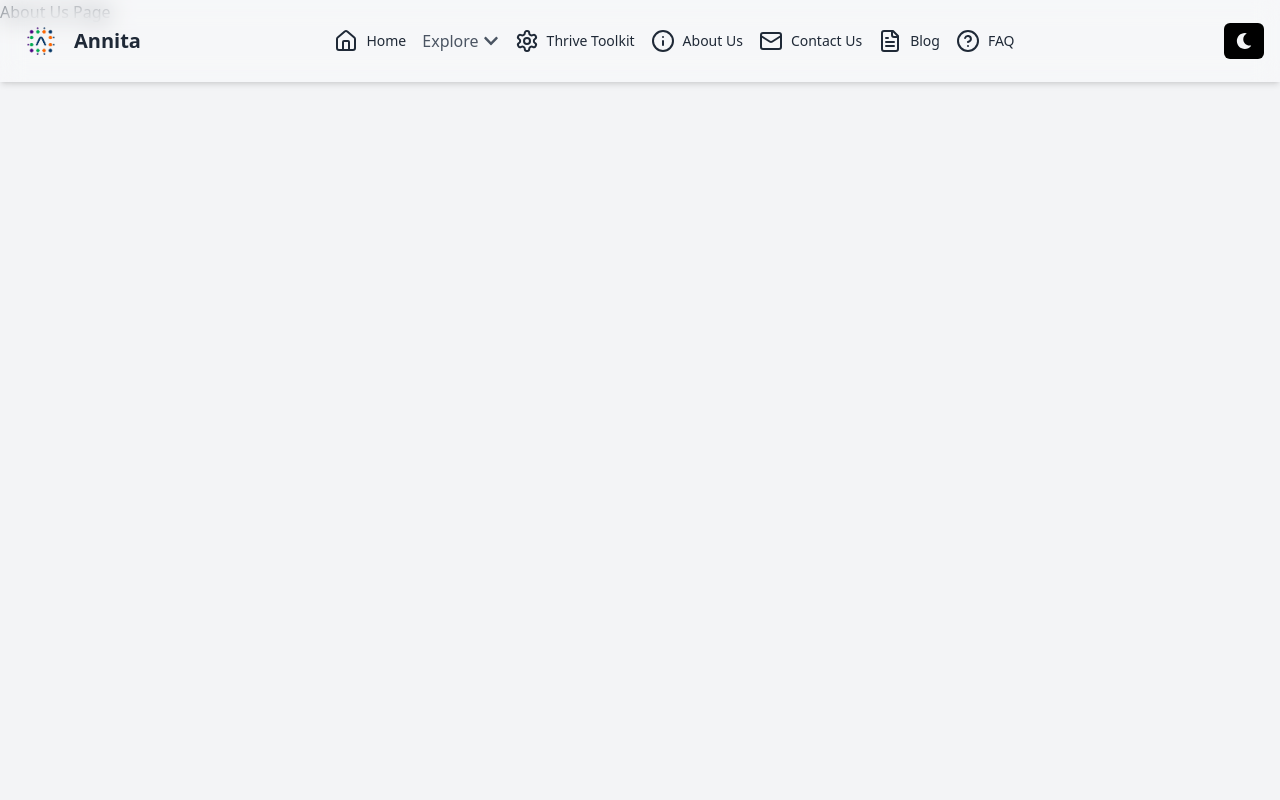
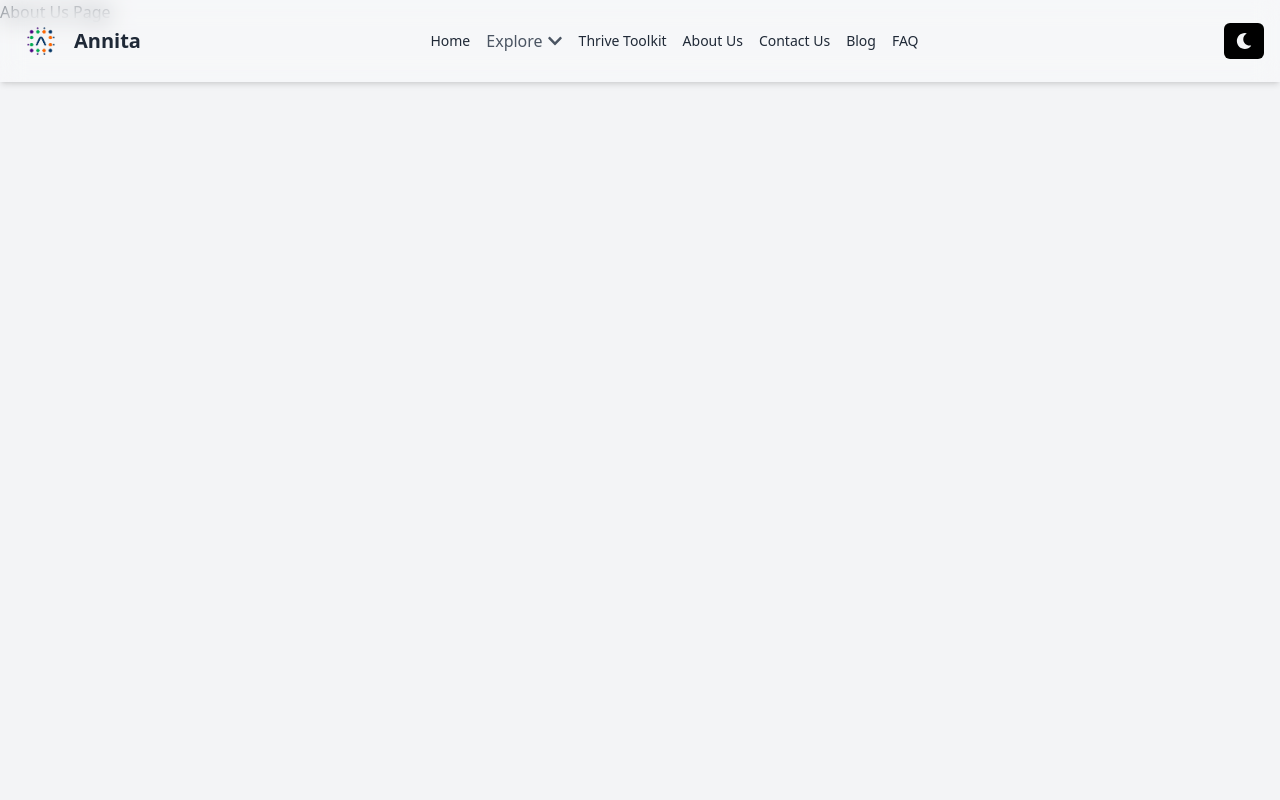
Before and after one commit to MorganTheTechEthusiast/annita-website, a Next.js app: page /about in a window 1280 px wide. Shown: the top 800 px of the page. Built offline with nearby package versions, Linux system fonts and the light colour scheme.

Commit message:
Remove Icons from Navbar Links for Cleaner Design
- Eliminated all icon components from navigation links to enhance visual clarity.
- Maintained existing text and hover effects for a consistent user experience.
- Ensured responsive design remains intact across different screen sizes.

```diff
--- a/components/Navbar.jsx
+++ b/components/Navbar.jsx
@@ -3,16 +3,6 @@
 import Link from "next/link";
 import { useState, useEffect } from "react";
 import { FaBars, FaTimes, FaSun, FaMoon } from "react-icons/fa";
-import {
-  Home,
-  ShoppingCart,
-  Users,
-  Settings,
-  Info,
-  Mail,
-  FileText,
-  HelpCircle,
-} from "lucide-react";
 import Image from "next/image";
 import { Button } from "./ui/button";
 import Dropdown from "./Dropdown";
@@ -57,7 +47,7 @@ const Navbar = () => {
             href="/"
             className="text-gray-800 transition-all dark:text-white hover:text-vibrant-purple flex items-center text-sm"
           >
-            <Home className="mr-2" /> Home
+            Home
           </Link>
           <Dropdown className="text-gray-800 transition-all dark:text-white hover:text-vibrant-purple flex items-center text-sm">
             Explore
@@ -66,31 +56,31 @@ const Navbar = () => {
             href="/thrive-toolkit"
             className="text-gray-800 transition-all dark:text-white hover:text-vibrant-purple flex items-center text-sm"
           >
-            <Settings className="mr-2" /> Thrive Toolkit
+            Thrive Toolkit
           </Link>
           <Link
             href="/about"
             className="text-gray-800 transition-all dark:text-white hover:text-vibrant-purple flex items-center text-sm"
           >
-            <Info className="mr-2" /> About Us
+            About Us
           </Link>
           <Link
             href="/contact"
             className="text-gray-800 transition-all dark:text-white hover:text-vibrant-purple flex items-center text-sm"
           >
-            <Mail className="mr-2" /> Contact Us
+            Contact Us
           </Link>
           <Link
             href="/blog"
             className="text-gray-800 transition-all dark:text-white hover:text-vibrant-purple flex items-center text-sm"
           >
-            <FileText className="mr-2" /> Blog
+            Blog
           </Link>
           <Link
             href="/faq"
             className="text-gray-800 transition-all dark:text-white hover:text-vibrant-purple flex items-center text-sm"
           >
-            <HelpCircle className="mr-2" /> FAQ
+            FAQ
           </Link>
         </div>
         <div className="flex items-center">
@@ -118,7 +108,7 @@ const Navbar = () => {
                 href="/"
                 className="text-gray-800 dark:text-white hover:text-vibrant-purple transition-colors flex items-center text-sm"
               >
-                <Home className="mr-2" /> Home
+                Home
               </Link>
             </li>
             <li>
@@ -131,15 +121,15 @@ const Navbar = () => {
                 href="/thrive-toolkit"
                 className="text-gray-800 dark:text-white hover:text-vibrant-purple flex items-center text-sm"
               >
-                <Settings className="mr-2" /> Thrive Toolkit
+                Thrive Toolkit
               </Link>
             </li>
             <li>
               <Link
                 href="/about"
-                className="text-gray-800 dark:text-white hover:text-vibrant-yellow flex items-center text-sm"
+                className="text-gray-800 dark:text-white hover:text-vibrant-purple flex items-center text-sm"
               >
-                <Info className="mr-2" /> About Us
+                About Us
               </Link>
             </li>
             <li>
@@ -147,7 +137,7 @@ const Navbar = () => {
                 href="/contact"
                 className="text-gray-800 dark:text-white hover:text-vibrant-purple flex items-center text-sm"
               >
-                <Mail className="mr-2" /> Contact Us
+                Contact Us
               </Link>
             </li>
             <li>
@@ -155,7 +145,7 @@ const Navbar = () => {
                 href="/blog"
                 className="text-gray-800 dark:text-white hover:text-vibrant-purple flex items-center text-sm"
               >
-                <FileText className="mr-2" /> Blog
+                Blog
               </Link>
             </li>
             <li>
@@ -163,7 +153,7 @@ const Navbar = () => {
                 href="/faq"
                 className="text-gray-800 dark:text-white hover:text-vibrant-purple flex items-center text-sm"
               >
-                <HelpCircle className="mr-2" /> FAQ
+                FAQ
               </Link>
             </li>
           </ul>
```
